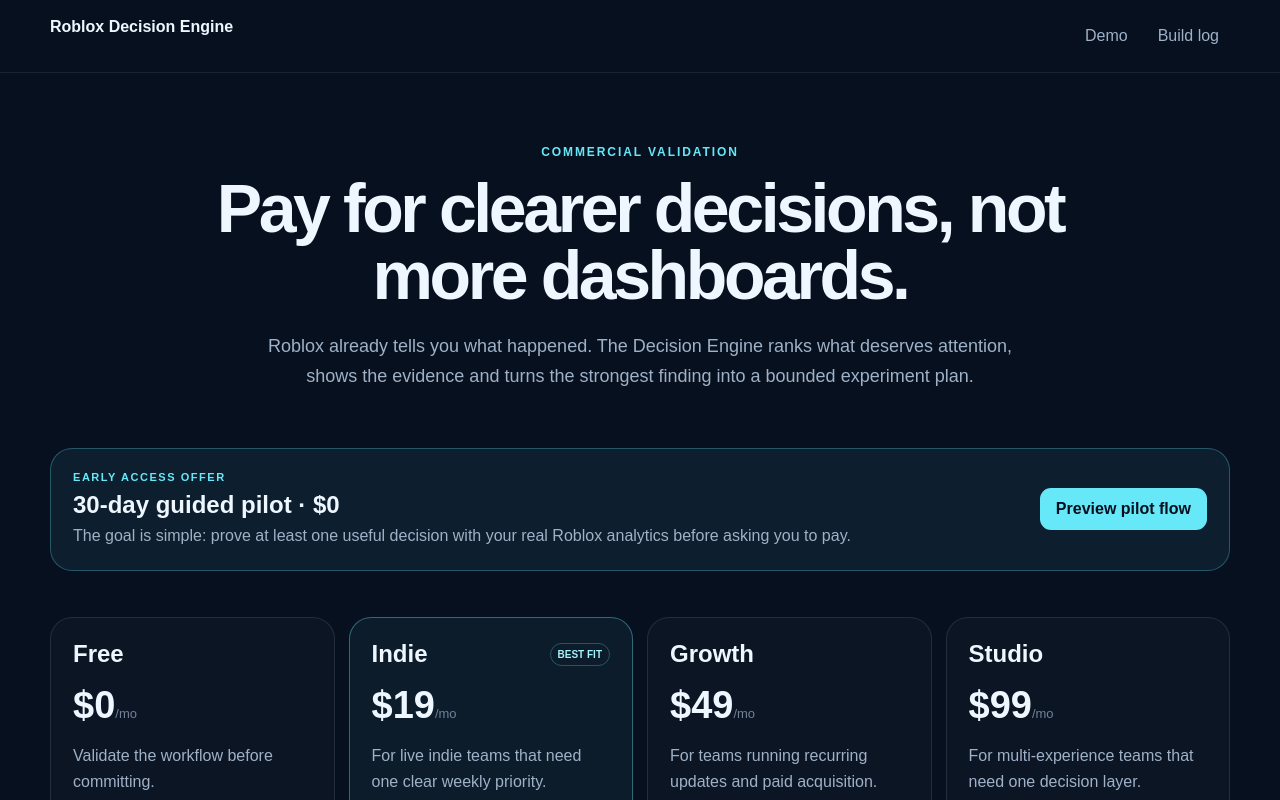
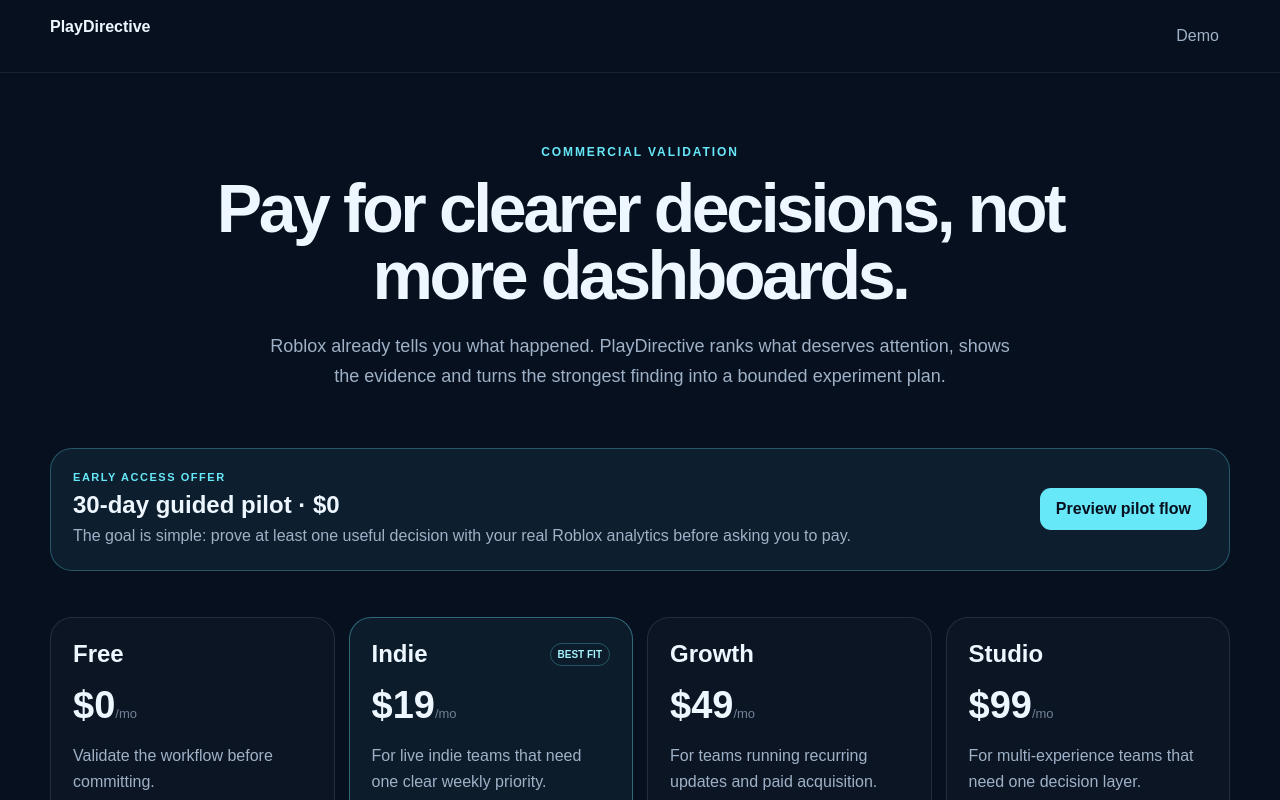
Before and after one commit to danielwauer-maker/roblox-decision-engine, a Next.js app in the folder apps/web/: page /pricing in a window 1280 px wide. Shown: the top 800 px of the page. Built offline with nearby package versions, Linux system fonts and the light colour scheme.

Commit message:
brand: update pricing to PlayDirective

```diff
--- a/apps/web/app/pricing/page.tsx
+++ b/apps/web/app/pricing/page.tsx
@@ -43,15 +43,15 @@
     <main style={{ minHeight: "100vh", background: "#07101f", color: "#eef7ff", fontFamily: "Arial, sans-serif" }}>
       <header style={{ borderBottom: "1px solid rgba(255,255,255,.08)" }}>
         <div style={{ maxWidth: 1180, margin: "0 auto", padding: "18px clamp(20px,5vw,24px)", display: "flex", justifyContent: "space-between", gap: 16, flexWrap: "wrap" }}>
-          <a href="/" style={{ color: "#eef7ff", textDecoration: "none", fontWeight: 800 }}>Roblox Decision Engine</a>
-          <div style={{ display: "flex", gap: 8 }}><a href="/demo" style={{ color: "#9fb1c7", textDecoration: "none", padding: "9px 11px" }}>Demo</a><a href="/portfolio" style={{ color: "#9fb1c7", textDecoration: "none", padding: "9px 11px" }}>Build log</a></div>
+          <a href="/" style={{ color: "#eef7ff", textDecoration: "none", fontWeight: 800 }}>PlayDirective</a>
+          <div style={{ display: "flex", gap: 8 }}><a href="/demo" style={{ color: "#9fb1c7", textDecoration: "none", padding: "9px 11px" }}>Demo</a></div>
         </div>
       </header>
 
       <section style={{ maxWidth: 1180, margin: "0 auto", padding: "72px clamp(20px,5vw,24px) 28px", textAlign: "center" }}>
         <div style={{ color: "#67e8f9", fontSize: 12, fontWeight: 800, letterSpacing: ".16em", textTransform: "uppercase" }}>Commercial validation</div>
         <h1 style={{ margin: "16px auto 0", maxWidth: 850, fontSize: "clamp(42px,8vw,68px)", lineHeight: .98, letterSpacing: "-.05em" }}>Pay for clearer decisions, not more dashboards.</h1>
-        <p style={{ margin: "24px auto 0", maxWidth: 760, color: "#9fb1c7", fontSize: 18, lineHeight: 1.65 }}>Roblox already tells you what happened. The Decision Engine ranks what deserves attention, shows the evidence and turns the strongest finding into a bounded experiment plan.</p>
+        <p style={{ margin: "24px auto 0", maxWidth: 760, color: "#9fb1c7", fontSize: 18, lineHeight: 1.65 }}>Roblox already tells you what happened. PlayDirective ranks what deserves attention, shows the evidence and turns the strongest finding into a bounded experiment plan.</p>
       </section>
 
       <section style={{ maxWidth: 1180, margin: "0 auto", padding: "28px clamp(20px,5vw,24px)" }}>
```
